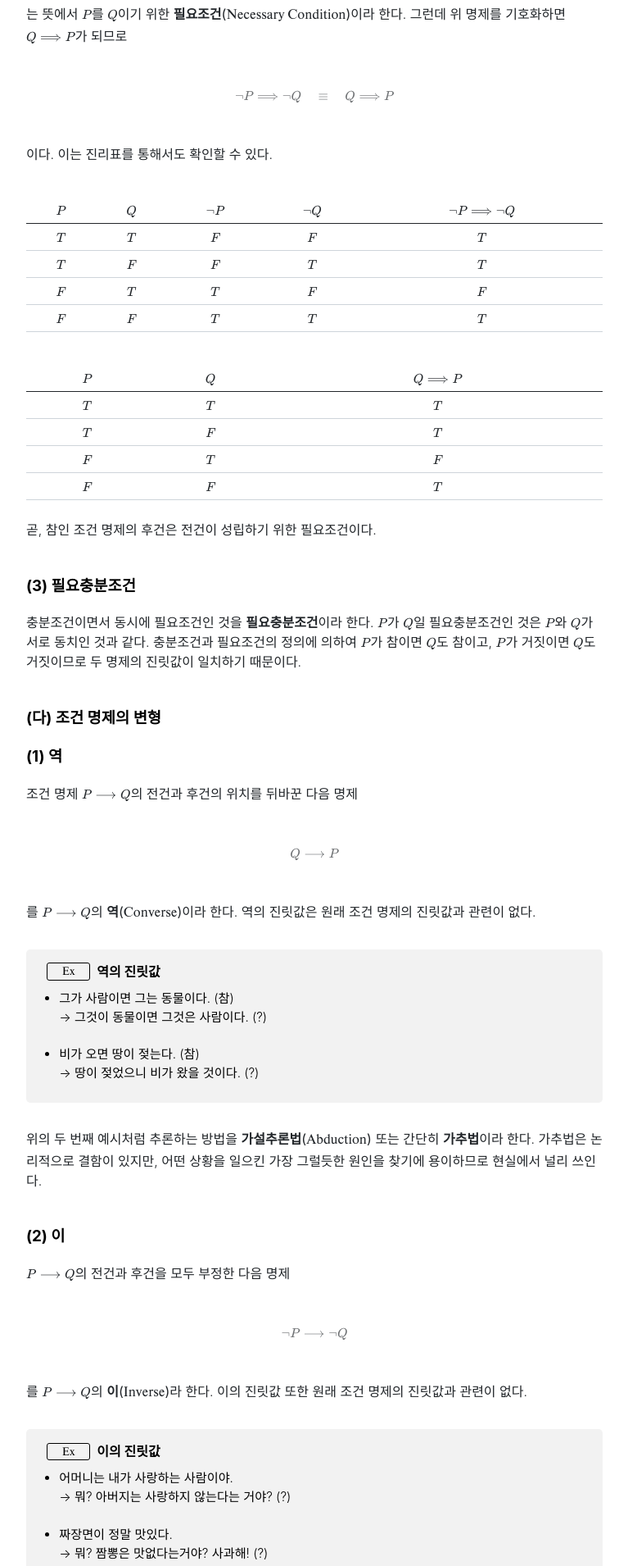
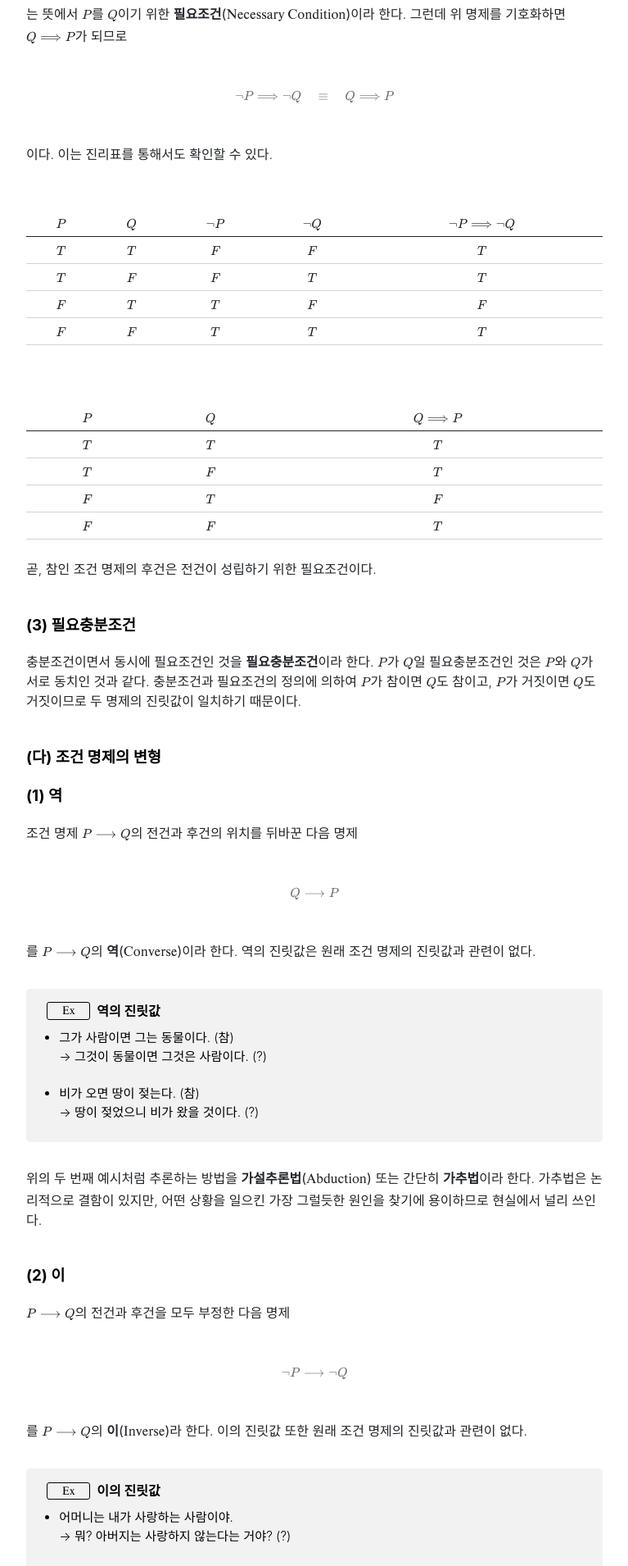
Before and after one commit to Log-zero/Log-zero.github.io, a Jekyll site: the page built from _posts/2026-02-02-조건-명제.md, in a window 1280 px wide. Shown: the part 3378-5288 px from the top of the page at 82% size, without its empty margins (256-1023 px from the left). Built offline with Jekyll 4.4.1, drawn with Linux system fonts in a browser that asks for light colours; nearby versions of some CDN libraries.

Commit message:
blockquote

```diff
--- a/_includes/head.html
+++ b/_includes/head.html
@@ -13,6 +13,7 @@
   <link rel="stylesheet" href="{{ '/assets/monophase/styles.css' | relative_url }}">
   <link rel="stylesheet" href="{{ '/assets/css/content.css' | relative_url }}">
   <link rel="stylesheet" href="{{ '/assets/css/blockquote.css' | relative_url }}">
+  <link rel="stylesheet" href="{{ '/assets/css/table.css' | relative_url }}">
   {% feed_meta %}
   {% seo %}
 
--- a/_posts/2026-02-02-조건-명제.md
+++ b/_posts/2026-02-02-조건-명제.md
@@ -191,7 +191,7 @@ $\lnot P \Longrightarrow \lnot Q \quad \equiv \quad Q \Longrightarrow P$
 이다. 이는 진리표를 통해서도 확인할 수 있다.
 <br>
 <br>
-<table style="margin: 0 auto; text-align: center;">
+<table style="margin: 2em auto; text-align: center;">
   <thead>
     <tr>
       <th style="text-align: center;">$P$</th>
--- /dev/null
+++ b/assets/css/table.css
@@ -0,0 +1,26 @@
+blockquote::before,
+blockquote::after {
+  content: none;
+}
+
+article.post blockquote {
+  margin: 0;
+  padding: 2em 0 3em 0;
+  border: none;
+  text-align: center;
+  font-style: normal;
+}
+
+article.post blockquote.callout {
+  margin: 0;
+  padding: 2em 0 2em 0;
+  border-left: none;
+  text-align: center;
+  font-style: normal;
+}
+
+article.post blockquote p {
+  margin: 0;
+  padding: 0;
+  text-align: center;
+}
```
